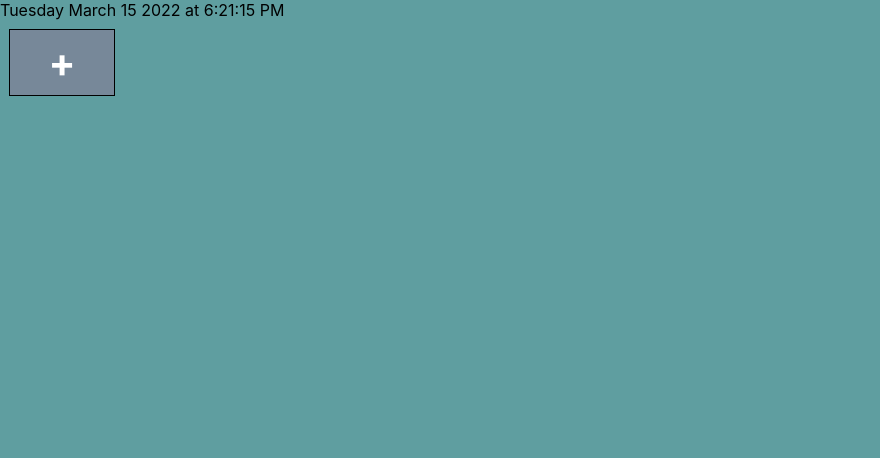
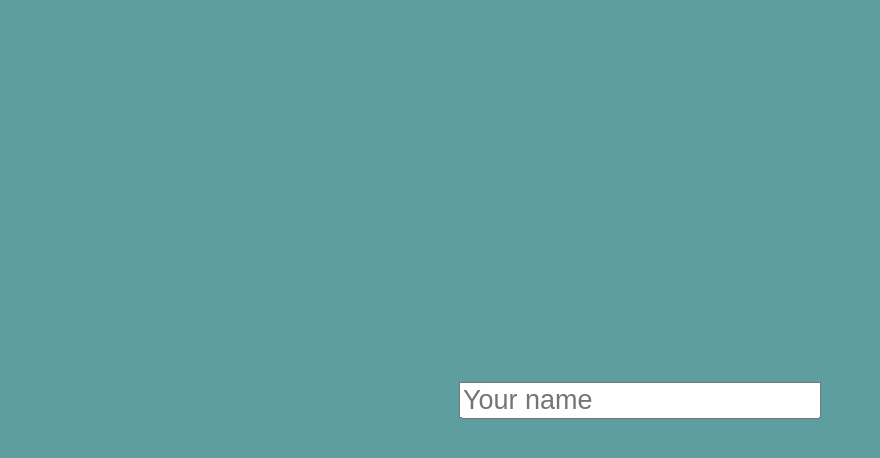
Before and after one commit to Interrobangs/sweetboxes, a React (Create React App) app: page / in a window 1280 px wide. Shown: the top 458 px of the page, without its empty margins (0-880 px from the left). Built offline with nearby package versions, Linux system fonts and the light colour scheme.

Commit message:
changed frontpage

```diff
--- a/src/App.css
+++ b/src/App.css
@@ -1,4 +1,5 @@
-body {
+body,
+html {
   background-color: cadetblue;
   padding: 0;
   margin: 0;
--- a/src/App.js
+++ b/src/App.js
@@ -1,151 +1,72 @@
-import { useEffect, useRef, useState } from 'react'
-import  Picker from 'emoji-picker-react'
+import "./App.css"
 import styled from 'styled-components'
-import "./App.css"
+import React, { useRef, useState } from "react"
 
-const Container = styled.div`
-  margin: 10px;
-  display: grid;
-  grid-template-columns: repeat(auto-fill, minmax(100px, 1fr));
-  gap: 3vh;
+const StyledWhatIsYourNameContainer = styled.div`
+    display: flex;
+    justify-content: center;
+    align-items: center;
+`
+const StyledWhatIsYourNameInput = styled.input`
+    font-size: 27px;
+    position: absolute;
+    top: 50%;
+    left: 50%;
+    transform: translate(-50%, -50%);
+`
+const StyledWhatIsYourNameText = styled.p`
+    font-size: 27px;
+    position: absolute;
+    top: 25%;
+    left: 50%;
+    transform: translate(-50%, -50%);
+`
+const StyledWhatIsYourNameContinue = styled(StyledWhatIsYourNameText)`
+    top: 55%;
+    opacity: 1;
+    transition: opacity 2s;
 `
 
-function Box({ children, k, disableCounter, ...props }) {
-  const [boxState, setBoxState] = useState({
-    showSettings: false,
-    counter: []
-  })
+function App() {
+    const [name, setName] = useState('')
     return (
-    boxState.showSettings ? <div>
-      <button onClick={() => setBoxState({
-        ...boxState,
-        showSettings: false
-      })}>...</button>
-      <button onClick={() => alert(boxState.counter.join("\n"))}>Count times</button>
-    </div> :
-  <div
-      {...props}
-      style={{
-        ...(props.style ?? {}),
-        display: "grid",
-        placeItems: "center",
-        color: "#fff"
-      }}
-    >
-      <div onClick={() => setBoxState({...boxState, counter: [...boxState.counter, getDateNow()]})}>
-      {children}
-      </div>
-      {!disableCounter && (
-        <>
-          <div>
-            {boxState.counter.length}
-            {console.log(boxState.counter.length)}
-          </div>
-          <button onClick={() => setBoxState({
-        ...boxState,
-        showSettings: true
-      })}>...</button>
-          {/* <button onClick={() => alert(counter.join("\n"))}>...</button> */}
-        </>
-      )}
-    </div>
+        <StyledWhatIsYourNameContainer>
+            <StyledWhatIsYourNameText>
+                {
+                    name ? 'Hi ' + name : ''
+                }
+            </StyledWhatIsYourNameText>
+            <Child setName={setName} />
+        </StyledWhatIsYourNameContainer>
     )
 }
 
-const StyledBox = styled(Box)`
-  outline: solid black 1px;
-  color: white;
-  font-weight: bold;
-  padding: 1vh;
-  background: lightslategrey;
-  font-size: 5vh;
-  display: grid;
-  gap: 1vh;
-`
-
-function useInterval(callback, delay) {
-  const savedCallback = useRef()
-  useEffect(() => {
-      savedCallback.current = callback
-  }, [callback]);
-  useEffect(() => {
-      function tick() {
-          savedCallback.current()
+const Child = param => {
+    const ref = useRef();
+    const [showContinue, setShowContinue] = useState(false)
+    const handleKeyDown = (e) => {
+        if(e.key === 'Enter'){
+            param.setName(ref.current.value)
+            setShowContinue(false)
+            ref.current.value = ''
         }
-      if (delay !== null) {
-          let id = setInterval(tick, delay)
-          return () => clearInterval(id)
     }
-  }, [delay])
+    const onChangeHandler = (e) => {
+        e.target.value === '' ? setShowContinue(false) : setShowContinue(true)
     }
-
-// function add0(num){
-//   return num < 10 ? '0' + num : num
-// }
-
-function getDateNow(){
-  const date = new Date()
-  // request a weekday along with a long date
-  var options = {
-     weekday: 'long',
-     year: 'numeric',
-     month: 'long',
-     day: 'numeric',
-     hour: 'numeric',
-     minute: 'numeric',
-     second: 'numeric'
-    };
-  const thisDate = new Intl.DateTimeFormat(navigator.language, options).format(date).split(',').join('')
-  // const capitalizeFirstLetter = ([ first, ...rest ], locale = navigator.language) =>
-  // first.toLocaleUpperCase(locale)
-
-  return thisDate[0].toUpperCase() + thisDate.substring(1, thisDate.length)
-  // const thisMoment = moment().format('DD MMMM YYYY hh:mm:ss');
-  // const d = new Date()
-  // const month = d.getMonth() + 1
-  // const hours = add0(d.getHours())
-  // const minuts = add0(d.getMinutes())
-  // const seconds = add0(d.getSeconds())
-  // const dateNow = [d.getFullYear(), month, d.getDate()].join('/')
-  // const time = [hours, minuts, seconds].join(':')
-  // return  thisMoment
+    return (
+        <>
+            <StyledWhatIsYourNameInput
+                placeholder = 'Your name'
+                ref = {ref}
+                onKeyDown = {handleKeyDown}
+                onChange = {onChangeHandler}
+            />
+            {
+                showContinue ? <StyledWhatIsYourNameContinue>Please press enter...</StyledWhatIsYourNameContinue> : ''
             }
-
-function DateNow(){
-  const [date, setDate] = useState([getDateNow()])
-  useInterval(() => {
-    setDate(getDateNow())
-  }, 1000)
-  return (
-    <div>
-      {date}
-    </div>
+        </>
     )
 }
 
-export default function App() {
-  const [showEmojiPicker, setShowEmojiPicker] = useState(false);
-  const [boxes, setBoxes] = useState([]);
-  const onEmojiClick = (e, obj) => {
-    setBoxes([...boxes, { content: obj.emoji }])
-    showEmojiPicker ? setShowEmojiPicker(false) : setShowEmojiPicker(true)
-  }
-  return (
-    <>
-      <DateNow/>
-      <Container>
-        { boxes.map(({ content }, i) => (
-          <StyledBox key={i}>
-            {content}
-          </StyledBox>
-        )) }
-        { showEmojiPicker
-          ? <Picker onEmojiClick={onEmojiClick}/>
-          : <StyledBox disableCounter={true} onClick={
-            () => { setShowEmojiPicker(true) }
-        }
-        > + </StyledBox> }
-      </Container>
-    </>
-  )
-}
+export default App
```
Also changed, not shown: src/App.txt (added). Lines whose indentation alone changed are shown as unchanged.
